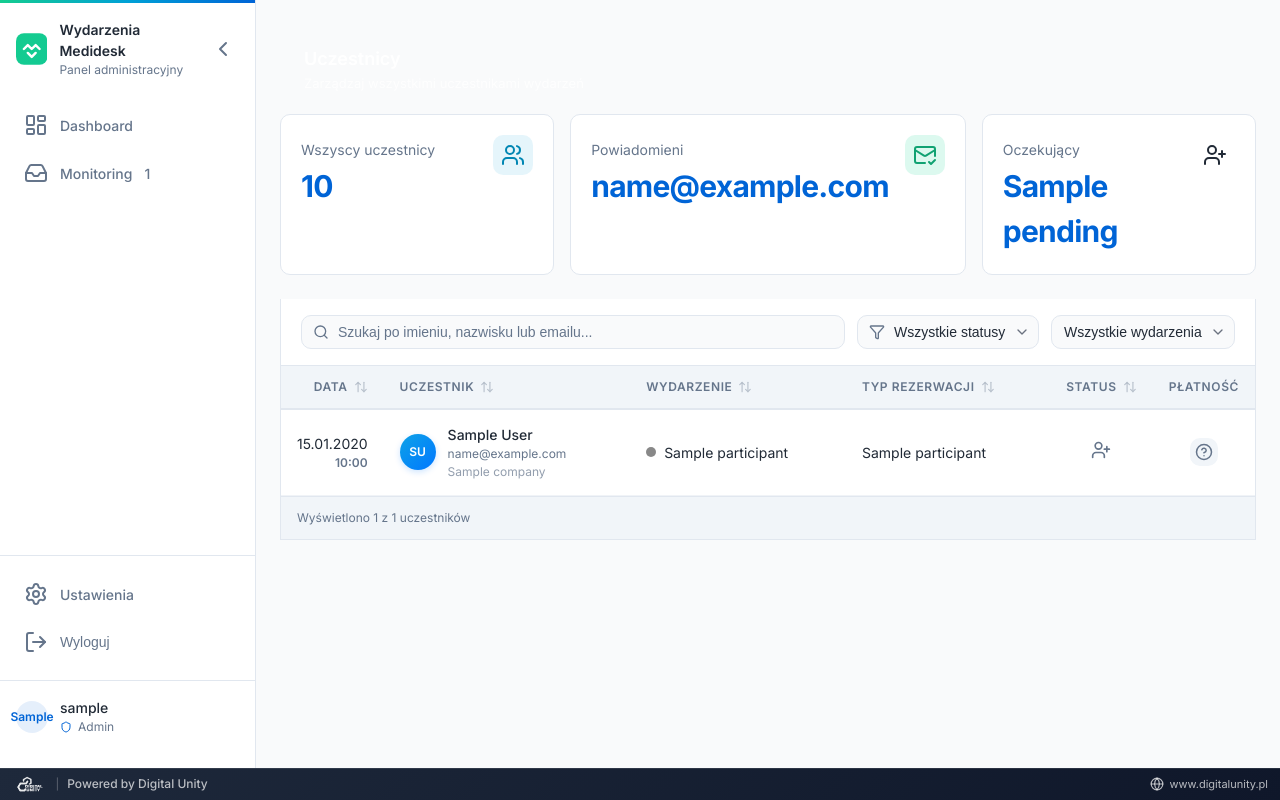
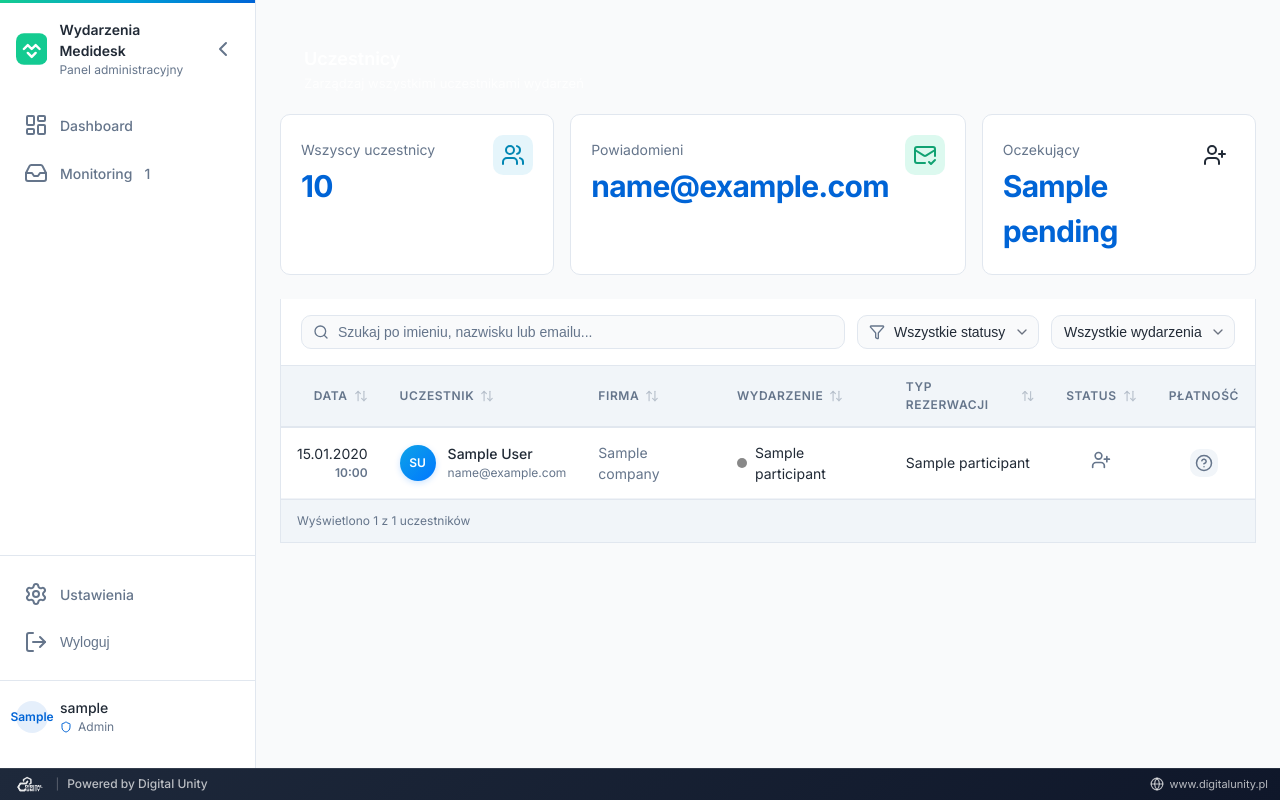
Before and after one commit to katarzynaochnikdu/wfirma-api, a Flask app: template templates/admin_v2/participants.html in a window 1280 px wide. Run offline with Flask 3, Linux system fonts and the light colour scheme; the template is opened without the code that fills it: most values are stand-ins (such as "Sample title", 1, 10 or a date in 2020); some libraries are stand-ins or nearby versions.

Commit message:
feat(participants): add company column to participant list for improved data visibility; update layout to accommodate new information

```diff
--- a/templates/admin_v2/participants.html
+++ b/templates/admin_v2/participants.html
@@ -108,6 +108,12 @@
             <i data-lucide="arrow-up-down" style="width: 14px; height: 14px; opacity: 0.4;"></i>
           </div>
         </th>
+        <th class="sortable-header" data-sort="company">
+          <div style="display: flex; align-items: center; gap: 0.375rem;">
+            Firma
+            <i data-lucide="arrow-up-down" style="width: 14px; height: 14px; opacity: 0.4;"></i>
+          </div>
+        </th>
         <th class="sortable-header" data-sort="event">
           <div style="display: flex; align-items: center; gap: 0.375rem;">
             Wydarzenie
@@ -162,11 +168,12 @@
             <div style="min-width: 0;">
               <p style="font-size: 0.875rem; font-weight: 500;">{{ p.first_name or '' }} {{ p.last_name or '' }}</p>
               <p style="font-size: 0.75rem; color: var(--muted-foreground); overflow: hidden; text-overflow: ellipsis; white-space: nowrap;">{{ p.email or '—' }}</p>
-              {% if p.company %}
-              <p style="font-size: 0.75rem; color: var(--muted-foreground); opacity: 0.7; overflow: hidden; text-overflow: ellipsis; white-space: nowrap;">{{ p.company }}</p>
-              {% endif %}
             </div>
           </div>
+        </td>
+        <!-- Firma (Placówka na identyfikatorze) -->
+        <td>
+          <span style="font-size: 0.875rem; color: var(--muted-foreground);">{{ p.company or '—' }}</span>
         </td>
         <!-- Wydarzenie -->
         <td>
@@ -220,7 +227,7 @@
       </tr>
       {% else %}
       <tr>
-        <td colspan="7" style="text-align: center; color: var(--muted-foreground); padding: 3rem;">
+        <td colspan="8" style="text-align: center; color: var(--muted-foreground); padding: 3rem;">
           <p>Brak uczestników pasujących do filtrów</p>
         </td>
       </tr>
```
